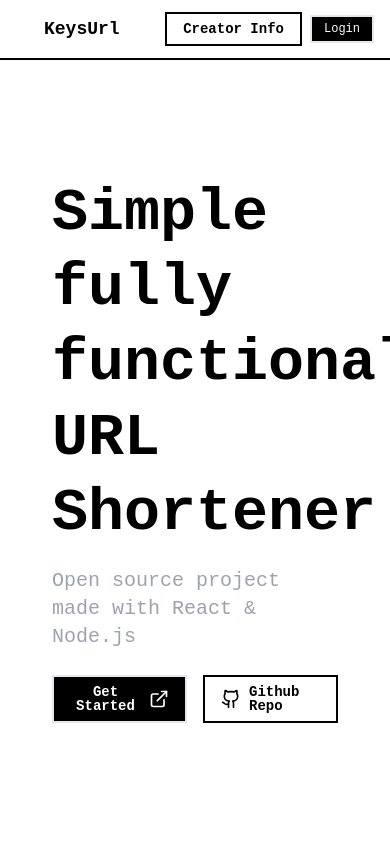
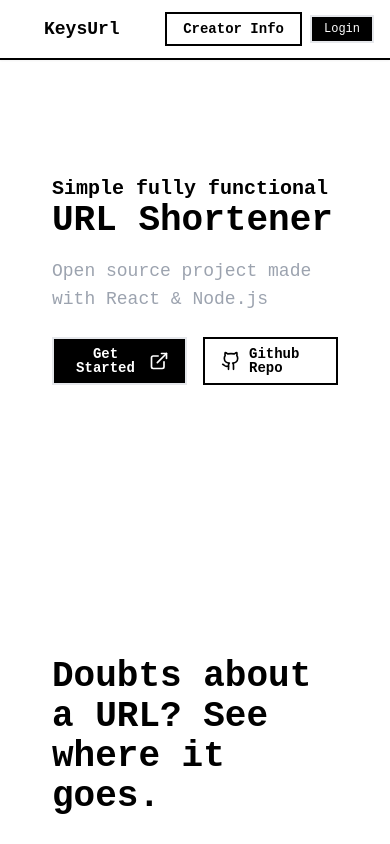
Before and after one commit to Keys4Ever/URLShortenerV2, a React (Vite) app in the folder Frontend/: page / in a window 390 px wide. Shown: the top 844 px of the page. Built offline with nearby package versions, Linux system fonts and the light colour scheme; no server answers.

Commit message:
feat: HeroSection responsive design

```diff
--- a/Frontend/src/components/MainPageComponents/HeroSection.jsx
+++ b/Frontend/src/components/MainPageComponents/HeroSection.jsx
@@ -9,12 +9,12 @@ const HeroSection = () => {
     return (
         <section className="max-w-5xl mx-auto px-4 py-20 flex items-center">
             <div className="border-4 border-white p-8 text-left w-full mb-6">
-                <h1 className="text-6xl font-bold mb-4 leading-tight">
+                <h1 className="text-xl sm:text-2xl md:text-5xl font-bold mb-4 leading-tight">
                     Simple fully functional
                     <br />
-                    URL Shortener
+                    <span className="text-4xl sm:text-3xl md:text-6xl">URL Shortener</span>
                 </h1>
-                <p className="text-xl mb-6 text-gray-400">
+                <p className="text-lg sm:text-xl mb-6 text-gray-400">
                     Open source project made with React & Node.js
                 </p>
 
```
